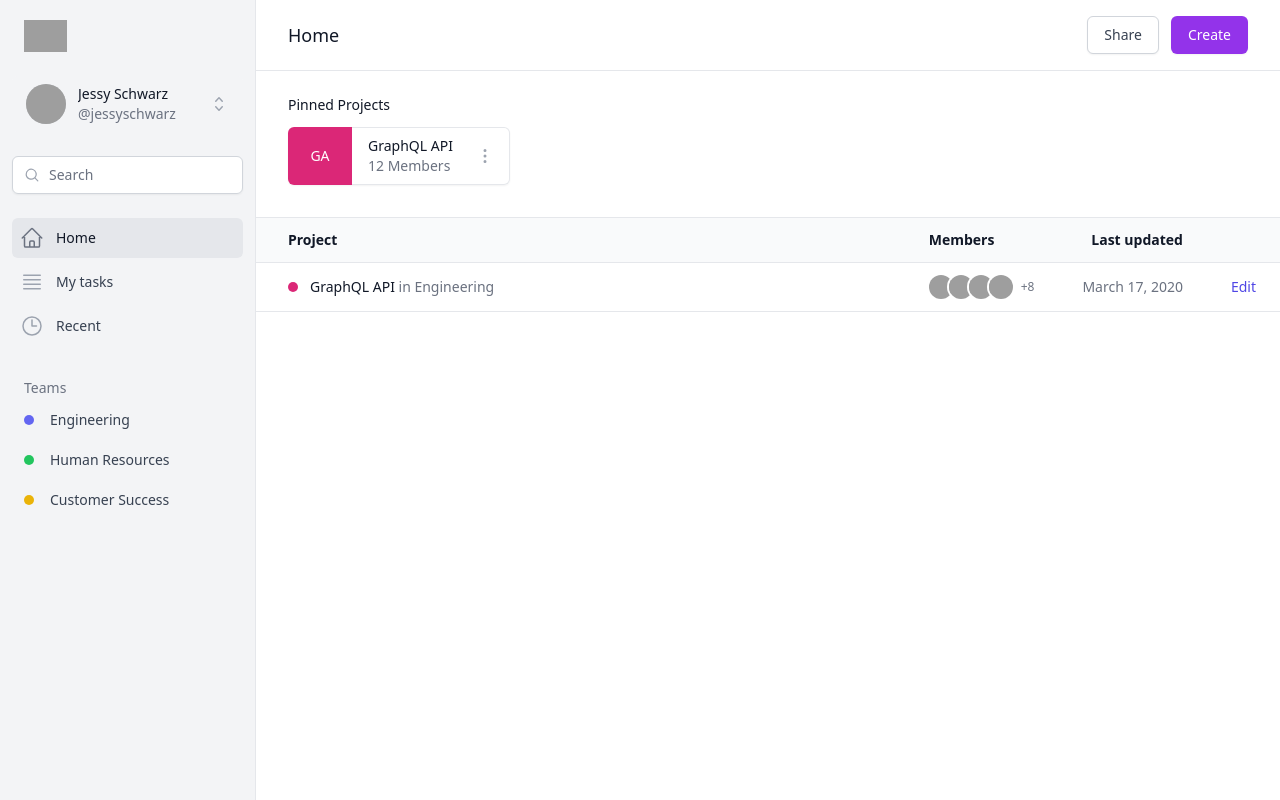
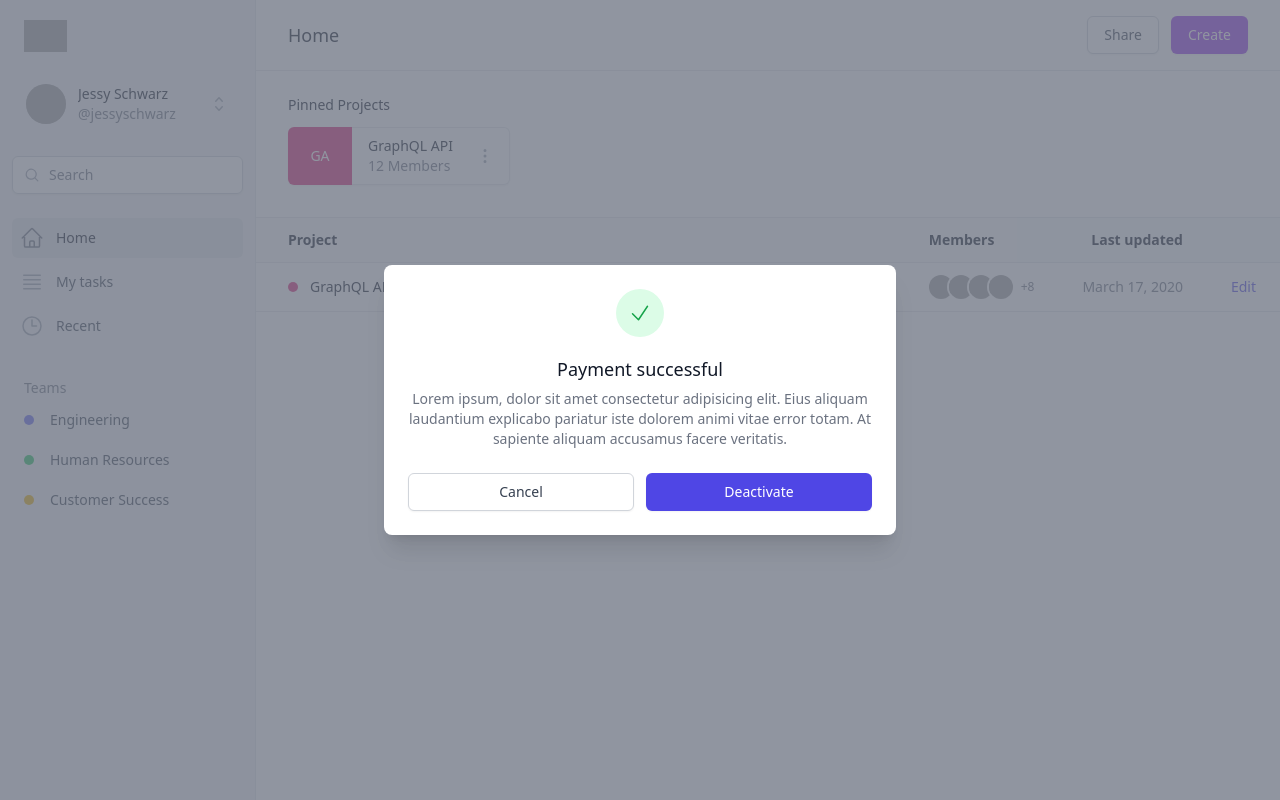
Before and after one commit to alexrosen45/quickposts, a Django app: page /home in a window 1280 px wide. Run offline with Django 4.2, Linux system fonts and the light colour scheme; style sheets or scripts are compiled from the project's sources; some libraries are stand-ins or nearby versions; grey boxes are pictures that could not be loaded.

Commit message:
added modal tailwind

```diff
--- a/templates/index.html
+++ b/templates/index.html
@@ -308,6 +308,54 @@
         <div class="mt-4 flex sm:mt-0 sm:ml-4">
           <button type="button" class="sm:order-0 order-1 ml-3 inline-flex items-center rounded-md border border-gray-300 bg-white px-4 py-2 text-sm font-medium text-gray-700 shadow-sm hover:bg-gray-50 focus:outline-none focus:ring-2 focus:ring-purple-500 focus:ring-offset-2 sm:ml-0">Share</button>
           <button type="button" data-toggle="modal" data-target="#myModal" onclick="myFunction()" class="order-0 inline-flex items-center rounded-md border border-transparent bg-purple-600 px-4 py-2 text-sm font-medium text-white shadow-sm hover:bg-purple-700 focus:outline-none focus:ring-2 focus:ring-purple-500 focus:ring-offset-2 sm:order-1 sm:ml-3">Create</button>
+            <div class="relative z-10" aria-labelledby="modal-title" role="dialog" aria-modal="true">
+  <!--
+    Background backdrop, show/hide based on modal state.
+
+    Entering: "ease-out duration-300"
+      From: "opacity-0"
+      To: "opacity-100"
+    Leaving: "ease-in duration-200"
+      From: "opacity-100"
+      To: "opacity-0"
+  -->
+  <div class="fixed inset-0 bg-gray-500 bg-opacity-75 transition-opacity"></div>
+
+  <div class="fixed inset-0 z-10 overflow-y-auto">
+    <div class="flex min-h-full items-end justify-center p-4 text-center sm:items-center sm:p-0">
+      <!--
+        Modal panel, show/hide based on modal state.
+
+        Entering: "ease-out duration-300"
+          From: "opacity-0 translate-y-4 sm:translate-y-0 sm:scale-95"
+          To: "opacity-100 translate-y-0 sm:scale-100"
+        Leaving: "ease-in duration-200"
+          From: "opacity-100 translate-y-0 sm:scale-100"
+          To: "opacity-0 translate-y-4 sm:translate-y-0 sm:scale-95"
+      -->
+      <div class="relative transform overflow-hidden rounded-lg bg-white px-4 pt-5 pb-4 text-left shadow-xl transition-all sm:my-8 sm:w-full sm:max-w-lg sm:p-6">
+        <div>
+          <div class="mx-auto flex h-12 w-12 items-center justify-center rounded-full bg-green-100">
+            <!-- Heroicon name: outline/check -->
+            <svg class="h-6 w-6 text-green-600" xmlns="http://www.w3.org/2000/svg" fill="none" viewBox="0 0 24 24" stroke-width="1.5" stroke="currentColor" aria-hidden="true">
+              <path stroke-linecap="round" stroke-linejoin="round" d="M4.5 12.75l6 6 9-13.5" />
+            </svg>
+          </div>
+          <div class="mt-3 text-center sm:mt-5">
+            <h3 class="text-lg font-medium leading-6 text-gray-900" id="modal-title">Payment successful</h3>
+            <div class="mt-2">
+              <p class="text-sm text-gray-500">Lorem ipsum, dolor sit amet consectetur adipisicing elit. Eius aliquam laudantium explicabo pariatur iste dolorem animi vitae error totam. At sapiente aliquam accusamus facere veritatis.</p>
+            </div>
+          </div>
+        </div>
+        <div class="mt-5 sm:mt-6 sm:grid sm:grid-flow-row-dense sm:grid-cols-2 sm:gap-3">
+          <button type="button" class="inline-flex w-full justify-center rounded-md border border-transparent bg-indigo-600 px-4 py-2 text-base font-medium text-white shadow-sm hover:bg-indigo-700 focus:outline-none focus:ring-2 focus:ring-indigo-500 focus:ring-offset-2 sm:col-start-2 sm:text-sm">Deactivate</button>
+          <button type="button" class="mt-3 inline-flex w-full justify-center rounded-md border border-gray-300 bg-white px-4 py-2 text-base font-medium text-gray-700 shadow-sm hover:bg-gray-50 focus:outline-none focus:ring-2 focus:ring-indigo-500 focus:ring-offset-2 sm:col-start-1 sm:mt-0 sm:text-sm">Cancel</button>
+        </div>
+      </div>
+    </div>
+  </div>
+</div>
         </div>
       </div>
       <!-- Pinned projects -->
```
